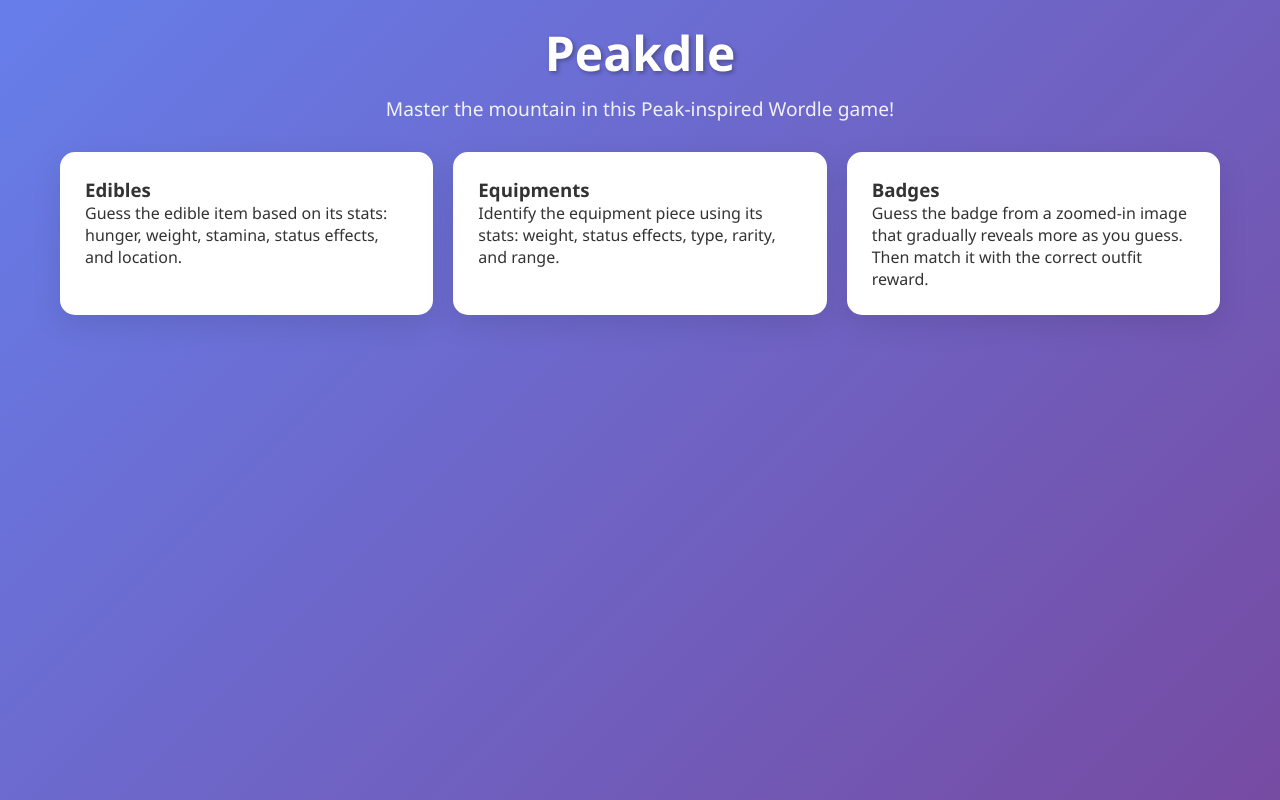
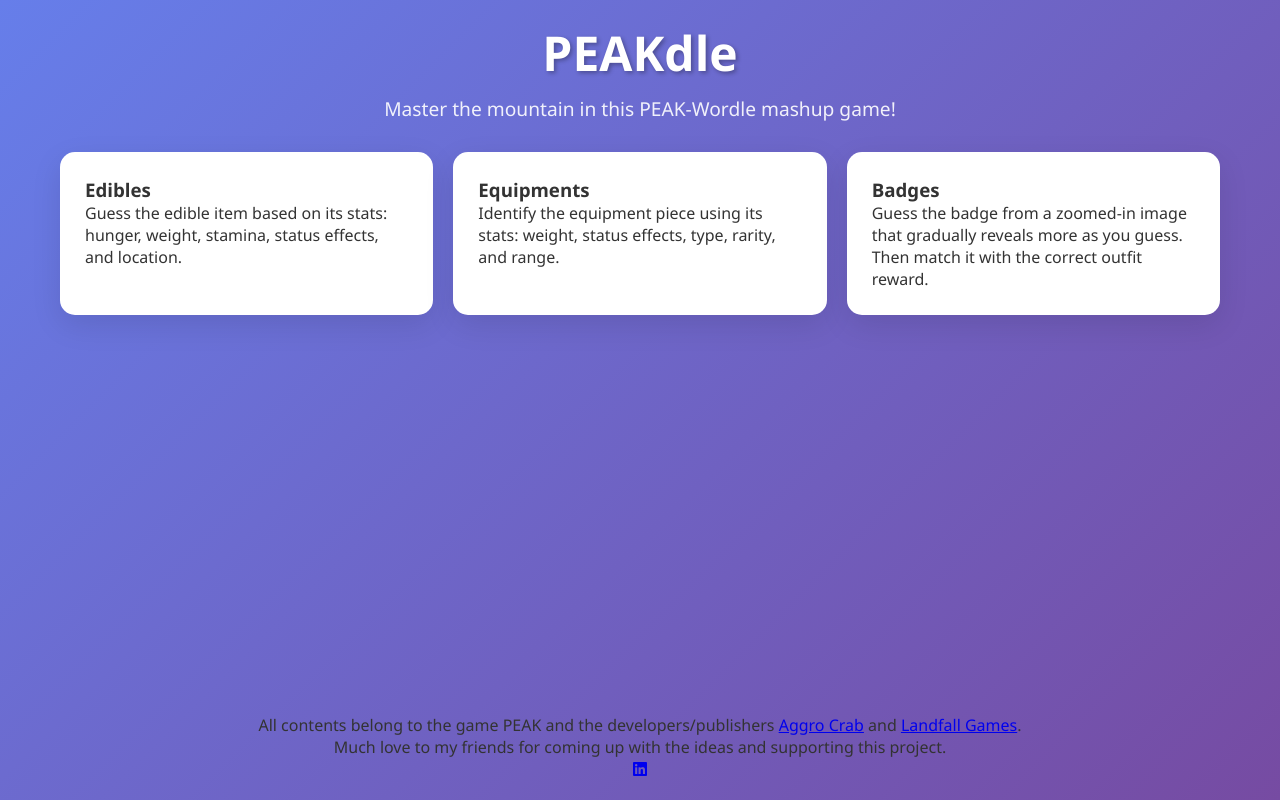
Before and after one commit to kennylecode/peakdle, a React (Vite) app: page / in a window 1280 px wide. Built offline with nearby package versions, Linux system fonts and the light colour scheme.

Commit message:
added licensing and appreciation note

```diff
--- a/index.html
+++ b/index.html
@@ -3,8 +3,9 @@
   <head>
     <meta charset="UTF-8" />
     <link rel="icon" type="image/svg+xml" href="/vite.svg" />
+    <link rel="stylesheet" href="https://cdnjs.cloudflare.com/ajax/libs/font-awesome/6.0.0/css/all.min.css">
     <meta name="viewport" content="width=device-width, initial-scale=1.0" />
-    <title>Peakdle - Peak Wordle Game</title>
+    <title>PEAKdle - PEAK Wordle Game</title>
   </head>
   <body>
     <div id="root"></div>
--- a/package.json
+++ b/package.json
@@ -1,7 +1,7 @@
 {
   "name": "peakdle",
   "version": "1.0.0",
-  "description": "A Wordle-style game based on Peak with three game modes: Edibles, Equipment, and Badges",
+  "description": "A Wordle-style game based on PEAK with three game modes: Edibles, Equipments, and Badges",
   "main": "index.js",
   "scripts": {
     "dev": "vite",
--- a/src/App.jsx
+++ b/src/App.jsx
@@ -41,11 +41,19 @@
   return (
     <div className="container">
       <div className="header">
-        <h1>Peakdle</h1>
-        <p>Master the mountain in this Peak-inspired Wordle game!</p>
+        <h1>PEAKdle</h1>
+        <p>Master the mountain in this PEAK-Wordle mashup game!</p>
       </div>
-
-      {renderGameMode()}
+      <div className="main">
+        {renderGameMode()}
+      </div>
+      <div className="footer">
+        <p>All contents belong to the game PEAK and the developers/publishers <a href="https://aggrocrab.com/">Aggro Crab</a> and <a href="https://landfall.se/">Landfall Games</a>.</p>
+        <p>Much love to my friends for coming up with the ideas and supporting this project.</p>
+        <a href="https://www.linkedin.com/in/kenny-le-code/">
+          <i class="fab fa-linkedin"></i>
+        </a>
+      </div>
     </div>
   );
 }
--- a/src/index.css
+++ b/src/index.css
@@ -13,8 +13,11 @@
 }
 
 .container {
+  min-height: 100vh;
   max-width: 1200px;
   margin: 0 auto;
+  display: flex;
+  flex-direction: column;
   padding: 20px;
 }
 
@@ -33,6 +36,15 @@
 .header p {
   font-size: 1.2rem;
   color: rgba(255,255,255,0.9);
+}
+
+.main {
+  flex-grow: 1;
+}
+
+.footer {
+  text-align: center;
+  margin-top: 30px;
 }
 
 .game-modes {
@@ -394,7 +406,7 @@
 
 .guesses-image {
   border-radius: 10px;
-  border: 2px dashed;
+  border: 4px dashed;
 }
 
 .guesses-image.correct {
```
Also changed, not shown: 1 other file (tests, documents, lock files or other folders).
